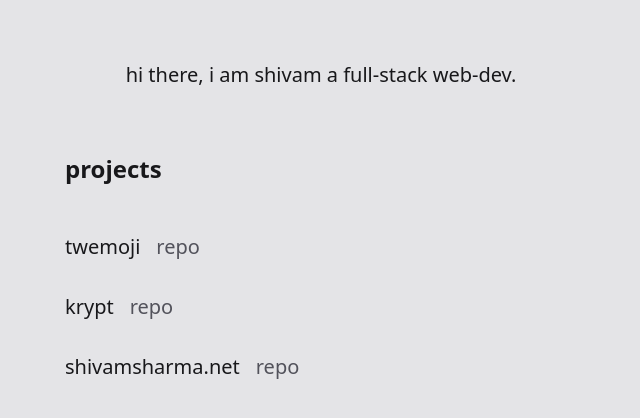
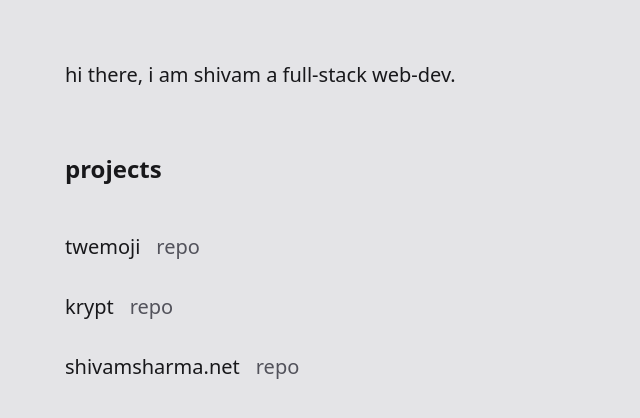
Before and after one commit to shivamhwp/site, an Astro site: page / in a window 1280 px wide. Shown: the part 110-528 px from the top of the page, without its empty margins (319-959 px from the left). Built offline with nearby package versions, Linux system fonts and the light colour scheme; Astro itself is replaced by a stand-in of ours.

Commit message:
alignment issues

```diff
--- a/src/components/Main.jsx
+++ b/src/components/Main.jsx
@@ -6,7 +6,7 @@ const Main = () => {
   return (
     <div className="bg-zinc-200 flex flex-col text-zinc-900 lg:px-44 xl:px-96 md:px-12 px-8 w-screen h-screen lg:pt-16 pt-6">
       <Navbar />
-      <div className="flex flex-col items-center justify-start h-full w-full text-xl ">
+      <div className="flex flex-col items-start justify-start h-full w-full text-xl ">
         {/* intro */}
         <div className="lg:pt-12 pt-16 ">
           hi there, i am shivam a full-stack web-dev.
```
